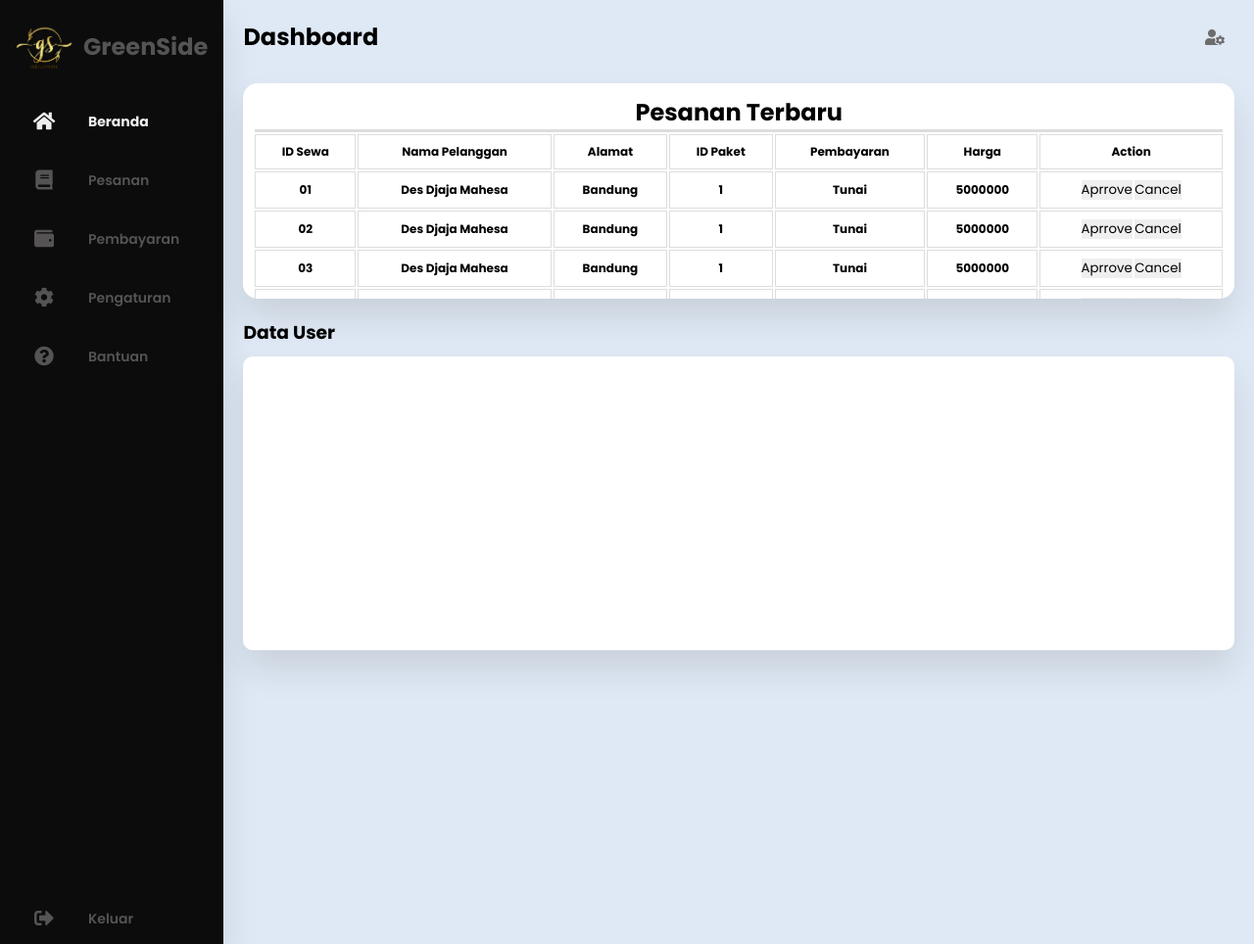
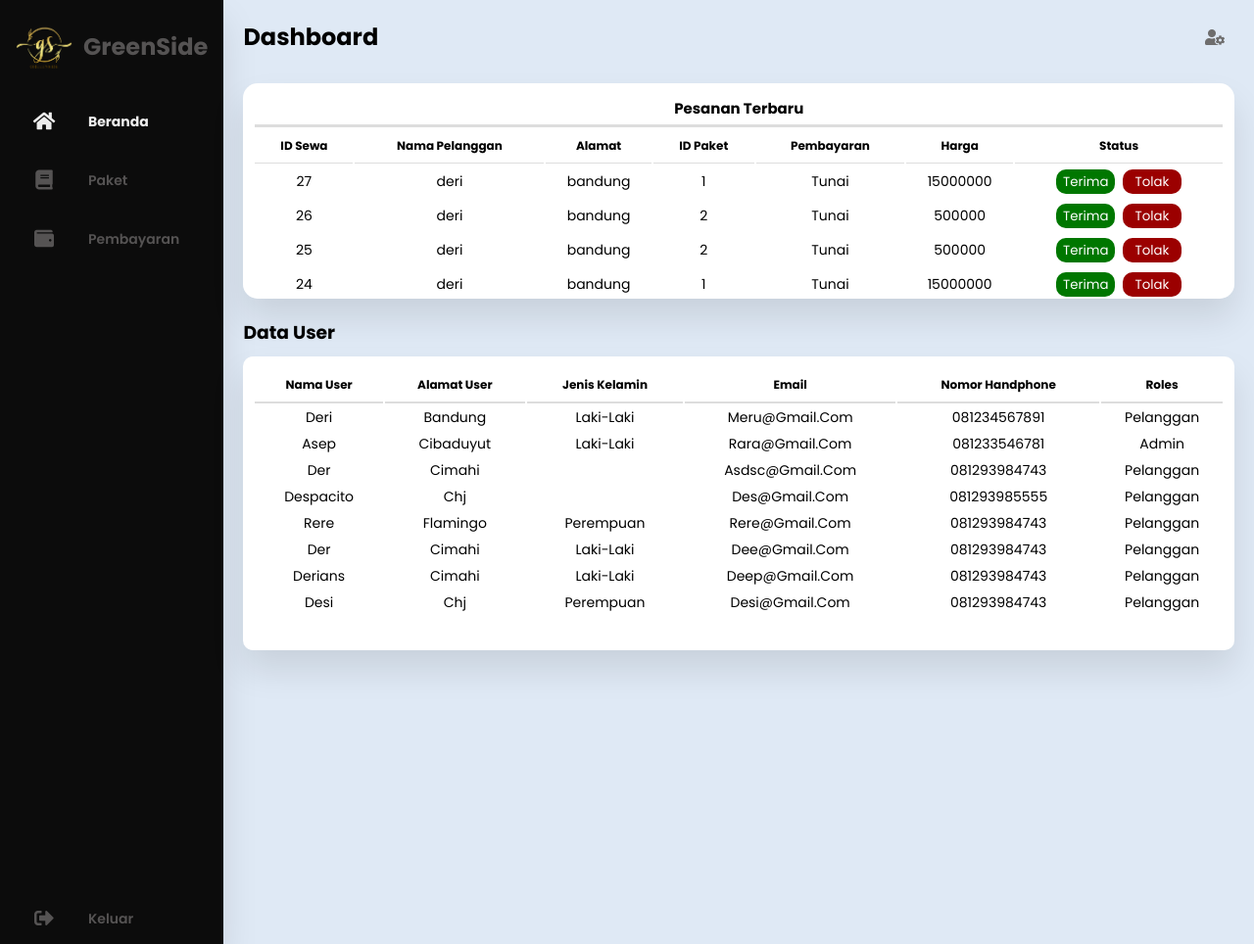
Before and after one commit to TinkerThinkerThings/Tubes-Implementasi-Perangkat-Lunak-Wedding-Organizer, a CodeIgniter app: page /Tubes-Implementasi-Perangkat-Lunak-Wedding-Organizer/index.php/admin/index in a window 1280 px wide. Shown: the whole page at 98% size. Run offline with CodeIgniter, Linux system fonts and the light colour scheme; data comes from the database, SQL or seed files in the repository.

Commit message:
progress admin lanjutan ke-3

```diff
--- a/application/controllers/Admin.php
+++ b/application/controllers/Admin.php
@@ -12,7 +12,44 @@ class Admin extends CI_Controller
   public function index()
   {
     $data['dataPenyewaan'] = $this->Admin_model->getOrder();
-
+    $data['dataUser'] = $this->Admin_model->getDataUser();
     $this->load->view('admin/admin', $data);
   }
+
+  public function Admin()
+  {
+    if ($this->session->userdata('Role') !== 'Admin' && $this->session->userdata('Role') !== 'Owner' && $this->session->userdata('Role') !== 'Pelanggan') {
+      redirect(base_url('index.php/Verifikasidata/login'));
+    }
+    $this->load->view('admin/Admin.php');
+  }
+
+  public function Paket()
+  {
+    if ($this->session->userdata('Role') !== 'Admin' && $this->session->userdata('Role') !== 'Owner' && $this->session->userdata('Role') !== 'Pelanggan') {
+      redirect(base_url('index.php/Verifikasidata/login'));
+    }
+    $this->load->view('admin/Paket.php');
+  }
+  public function Pembayaran()
+  {
+    if ($this->session->userdata('Role') !== 'Admin' && $this->session->userdata('Role') !== 'Owner' && $this->session->userdata('Role') !== 'Pelanggan') {
+      redirect(base_url('index.php/Verifikasidata/login'));
+    }
+    $this->load->view('admin/Pembayaran.php');
+  }
+  public function Pengaturan()
+  {
+    if ($this->session->userdata('Role') !== 'Admin' && $this->session->userdata('Role') !== 'Owner' && $this->session->userdata('Role') !== 'Pelanggan') {
+      redirect(base_url('index.php/Verifikasidata/login'));
+    }
+    $this->load->view('admin/Pengaturan.php');
+  }
+  public function Bantuan()
+  {
+    if ($this->session->userdata('Role') !== 'Admin' && $this->session->userdata('Role') !== 'Owner' && $this->session->userdata('Role') !== 'Pelanggan') {
+      redirect(base_url('index.php/Verifikasidata/login'));
+    }
+    $this->load->view('admin/Bantuan.php');
+  }
 }
--- a/application/controllers/Verifikasidata.php
+++ b/application/controllers/Verifikasidata.php
@@ -40,7 +40,7 @@ class Verifikasidata extends CI_Controller
             // Redirect based on user role
             switch ($user->Role) {
                 case 'Admin':
-                    redirect(base_url('index.php/Home/Admin'));
+                    redirect(base_url('index.php/Admin/index'));
                     break;
                 case 'Pelanggan':
                     redirect(base_url('index.php/Home/index'));
--- a/application/models/Admin_model.php
+++ b/application/models/Admin_model.php
@@ -9,6 +9,13 @@ class Admin_model extends CI_Model
 
   public function getOrder()
   {
+    $this->db->order_by('ID_Sewa', 'DESC');
     return $this->db->get('penyewaan')->result();
   }
+
+  public function getDataUser()
+  {
+    $this->db->where_in('Role', array('Pelanggan', 'Admin'));
+    return $this->db->get('user')->result();
+  }
 }
--- a/application/views/Home.php
+++ b/application/views/Home.php
@@ -123,7 +123,7 @@
 
     </section>
     <div class="footer">
-        <small>Copyright &copy; 2022 - Greenside. All Right Reserved</small>
+        <p>Copyright &copy; 2023 | GreenSide Wedding Organizer</p>
     </div>
 </body>
 
--- a/application/views/Kontak.php
+++ b/application/views/Kontak.php
@@ -80,16 +80,13 @@
                 <i class="fab fa-instagram my-floatt"></i>
             </a>
             <a href="https://api.whatsapp.com/send?phone=6281293984743&text=Hallo%20saya%20mau%20order!!" class="float" target="_blank">
-                <i class="fa fa-whatsapp my-floatt"></i>
+                <i class="fab fa-whatsapp my-float"></i>
                 <i class=""></i>
             </a>
 
         </div>
     </section>
     <!-- End Of Kontak -->
-    <!-- FOOTER -->
-
-    <!-- END OF FOOTER -->
     <br>
 </body>
 
--- a/application/views/admin/Admin.php
+++ b/application/views/admin/Admin.php
@@ -22,25 +22,17 @@
                             <span class="nav-item">GreenSide</span>
                         </div>
                     </li>
-                    <li><a href="<?php echo base_url('index.php/Home/Admin') ?>">
+                    <li><a href="<?php echo base_url('index.php/Admin/index') ?>">
                             <i class="fas fa-home active" id="beranda"></i>
                             <span class="nav-item active">Beranda</span>
                         </a></li>
-                    <li><a href="<?php echo base_url('index.php/Home/Pesanan') ?>">
+                    <li><a href="<?php echo base_url('index.php/Admin/Paket') ?>">
                             <i class="fas fa-book"></i>
-                            <span class="nav-item">Pesanan</span>
+                            <span class="nav-item">Paket</span>
                         </a></li>
-                    <li><a href="<?php echo base_url('index.php/Home/Pembayaran') ?>">
+                    <li><a href="<?php echo base_url('index.php/Admin/Pembayaran') ?>">
                             <i class="fas fa-wallet"></i>
                             <span class="nav-item">Pembayaran</span>
-                        </a></li>
-                    <li><a href="<?php echo base_url('index.php/Home/Pengaturan') ?>">
-                            <i class="fas fa-cog"></i>
-                            <span class="nav-item">Pengaturan</span>
-                        </a></li>
-                    <li><a href="<?php echo base_url('index.php/Home/Bantuan') ?>">
-                            <i class="fas fa-question-circle"></i>
-                            <span class="nav-item">Bantuan</span>
                         </a></li>
                     <li><a href="" class="logout">
                             <i class="fas fa-sign-out-alt"></i>
@@ -50,6 +42,7 @@
             </nav>
             <!-- CLOSE-NAV-SIDE-BAR -->
 
+            <!-- OPEN-MAIN-SECTION -->
             <section class="main">
                 <div class="main-top">
                     <h1>Dashboard</h1>
@@ -70,116 +63,23 @@
                                 <th>ID Paket</th>
                                 <th>Pembayaran</th>
                                 <th>Harga</th>
-                                <th>Action</th>
+                                <th>Status</th>
                             </tr>
-                            <tr>
-                                <th>01</th>
-                                <th>Des Djaja Mahesa</th>
-                                <th>Bandung</th>
-                                <th>1</th>
-                                <th>Tunai</th>
-                                <th>5000000</th>
-                                <th>
-                                    <button>Aprrove</button>
-                                    <button>Cancel</button>
-                                </th>
-                            </tr>
-                            <tr>
-                                <th>02</th>
-                                <th>Des Djaja Mahesa</th>
-                                <th>Bandung</th>
-                                <th>1</th>
-                                <th>Tunai</th>
-                                <th>5000000</th>
-                                <th>
-                                    <button>Aprrove</button>
-                                    <button>Cancel</button>
-                                </th>
-                            </tr>
-                            <tr>
-                                <th>03</th>
-                                <th>Des Djaja Mahesa</th>
-                                <th>Bandung</th>
-                                <th>1</th>
-                                <th>Tunai</th>
-                                <th>5000000</th>
-                                <th>
-                                    <button>Aprrove</button>
-                                    <button>Cancel</button>
-                                </th>
-                            </tr>
-                            <tr>
-                                <th>04</th>
-                                <th>Des Djaja Mahesa</th>
-                                <th>Bandung</th>
-                                <th>1</th>
-                                <th>Tunai</th>
-                                <th>5000000</th>
-                                <th>
-                                    <button>Aprrove</button>
-                                    <button>Cancel</button>
-                                </th>
-                            </tr>
-                            <tr>
-                                <th>05</th>
-                                <th>Des Djaja Mahesa</th>
-                                <th>Bandung</th>
-                                <th>1</th>
-                                <th>Tunai</th>
-                                <th>5000000</th>
-                                <th>
-                                    <button>Aprrove</button>
-                                    <button>Cancel</button>
-                                </th>
-                            </tr>
-                            <tr>
-                                <th>06</th>
-                                <th>Des Djaja Mahesa</th>
-                                <th>Bandung</th>
-                                <th>1</th>
-                                <th>Tunai</th>
-                                <th>5000000</th>
-                                <th>
-                                    <button>Aprrove</button>
-                                    <button>Cancel</button>
-                                </th>
-                            </tr>
-                            <tr>
-                                <th>07</th>
-                                <th>Des Djaja Mahesa</th>
-                                <th>Bandung</th>
-                                <th>1</th>
-                                <th>Tunai</th>
-                                <th>5000000</th>
-                                <th>
-                                    <button>Aprrove</button>
-                                    <button>Cancel</button>
-                                </th>
-                            </tr>
-                            <tr>
-                                <th>08</th>
-                                <th>Des Djaja Mahesa</th>
-                                <th>Bandung</th>
-                                <th>1</th>
-                                <th>Tunai</th>
-                                <th>5000000</th>
-                                <th>
-                                    <button>Aprrove</button>
-                                    <button>Cancel</button>
-                                </th>
-                            </tr>
-                            <tr>
-                                <th>09</th>
-                                <th>Des Djaja Mahesa</th>
-                                <th>Bandung</th>
-                                <th>1</th>
-                                <th>Tunai</th>
-                                <th>5000000</th>
-                                <th>
-                                    <button>Aprrove</button>
-                                    <button>Cancel</button>
-                                </th>
-                            </tr>
+
+                            <?php foreach ($dataPenyewaan as $row) : ?>
+                                <tr>
+                                    <td><?php echo $row->ID_Sewa ?></td>
+                                    <td><?php echo $row->Nama_Pelanggan ?></td>
+                                    <td><?php echo $row->Alamat ?></td>
+                                    <td><?php echo $row->IdPaket ?></td>
+                                    <td><?php echo $row->Pembayaran ?></td>
+                                    <td><?php echo $row->harga ?></td>
+                                    <td>
+                                        <button class="terima" type="button">Terima</button>
+                                        <button class="tolak" type="button">Tolak</button>
+                                    </td>
+                                </tr>
+                            <?php endforeach; ?>
                         </table>
                     </div>
                 </div>
@@ -187,7 +87,27 @@
                 <section class="main-order">
                     <h1>Data User</h1>
                     <div class="list-order-box">
+                        <table>
+                            <tr class="judul">
+                                <th>Nama User</th>
+                                <th>Alamat User</th>
+                                <th>Jenis Kelamin</th>
+                                <th>Email</th>
+                                <th>Nomor Handphone</th>
+                                <th>Roles</th>
+                            </tr>
 
+                            <?php foreach ($dataUser as $row) : ?>
+                                <tr>
+                                    <td><?php echo $row->Nama ?></td>
+                                    <td><?php echo $row->Alamat ?></td>
+                                    <td><?php echo $row->Jenis_Kelamin ?></td>
+                                    <td><?php echo $row->Email ?></td>
+                                    <td><?php echo $row->No_Hp ?></td>
+                                    <td><?php echo $row->Role ?></td>
+                                </tr>
+                            <?php endforeach; ?>
+                        </table>
                     </div>
                 </section>
             </section>
--- a/asset/css/admin.css
+++ b/asset/css/admin.css
@@ -86,7 +86,7 @@ a:hover {
 	bottom: 0;
 }
 
-/* Main Section */
+/* Main Section : Pesanan Terbaru & Data User */
 .main {
 	position: relative;
 	padding: 20px;
@@ -103,6 +103,8 @@ a:hover {
 	color: rgb(110, 109, 109);
 	cursor: pointer;
 }
+
+/* Pesanan Terbaru */
 .main-dashboard {
 	display: flex;
 	margin-top: 20px;
@@ -123,13 +125,20 @@ a:hover {
 }
 .list-dashboard-box .judul td {
 	text-align: center;
+	font-size: 10px;
 	border-bottom: 3px solid #ddd;
+	padding-bottom: 5px;
 }
 .list-dashboard-box table tr th {
-	border: 1px solid #ddd;
+	border-bottom: 1px solid #ddd;
 	padding: 8px;
 	text-align: center;
 	font-size: 12px;
+}
+td {
+	text-align: center;
+	font-size: 14px;
+	padding: 2px;
 }
 
 /* Order */
@@ -147,6 +156,43 @@ a:hover {
 	box-shadow: 0 20px 35px rgba(0, 0, 0, 0.1);
 }
 
+/* Data User */
+.list-order-box table {
+	width: 100%;
+	margin: 0px auto;
+}
+.list-order-box table tr th {
+	border-bottom: 2px solid #ddd;
+	padding: 8px;
+	text-align: center;
+	font-size: 12px;
+}
+button {
+	width: 60px;
+	height: 25px;
+	border-radius: 10px;
+	cursor: pointer;
+	margin: 2px;
+}
+.terima {
+	background-color: rgb(0, 119, 0);
+	color: white;
+}
+.terima:hover {
+	background-color: rgb(0, 205, 0);
+	color: white;
+	font-weight: bold;
+}
+.tolak {
+	background-color: rgb(155, 0, 0);
+	color: white;
+}
+.tolak:hover {
+	background-color: rgb(255, 0, 0);
+	color: white;
+	font-weight: bold;
+}
+
 .html {
 	color: rgb(25, 94, 54);
 }
```
Also changed, not shown: application/controllers/Home.php (+0 -35 lines), application/views/admin/Bantuan.php (+5 -5 lines), application/views/admin/Paket.php (renamed from application/views/admin/Pesanan.php, +5 -12 lines), application/views/admin/Pembayaran.php (+4 -12 lines), application/views/admin/Pengaturan.php (+5 -5 lines), asset/css/global.css (+30 -30 lines).
